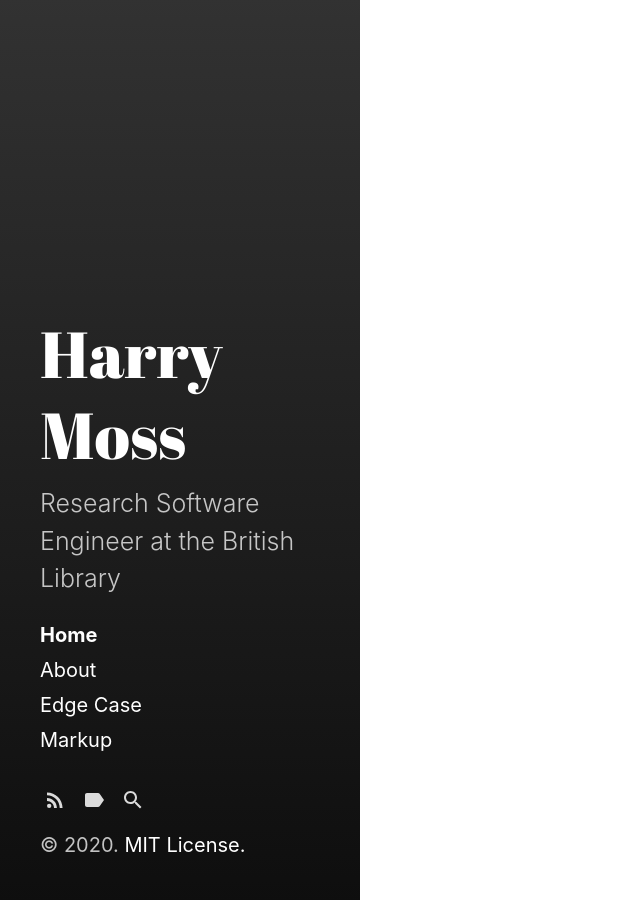
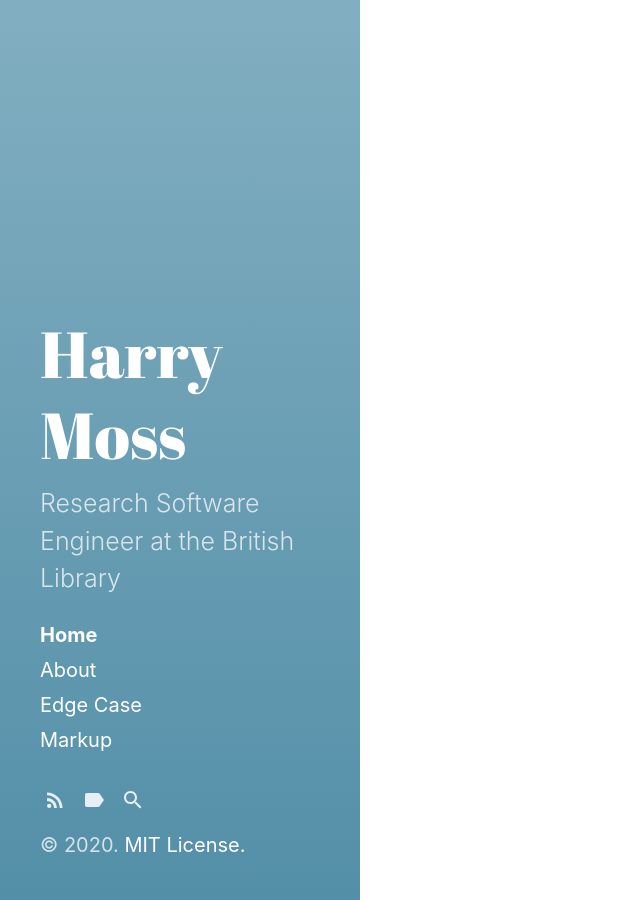
Before and after one commit to harryjmoss/harryjmoss.github.io, a Jekyll site: the page built from index.html, in a window 1280 px wide. Shown: the whole page, without its empty margins (0-640 px from the left). Built offline with Jekyll 4.4.1, drawn with Linux system fonts in a browser that asks for light colours; the list of posts is cut into pages by our own code.

Commit message:
Fixing sidebar colour

```diff
--- a/_layouts/default.html
+++ b/_layouts/default.html
@@ -3,7 +3,7 @@
 
   {% include head.html %}
 
-  <body class="{{ page.layout }}{% if page.url == '/' %} home{% endif %} theme-base-0d">
+  <body class="{{ page.layout }}{% if page.url == '/' %} home{% endif %}">
     {% include sidebar.html %}
 
     <main class="container">
--- a/assets/css/main.scss
+++ b/assets/css/main.scss
@@ -3,4 +3,5 @@
 # only main files contain this front matter, not partials.
 ---
 
+$sidebar-bg-color: #6a9fb5;
 @import "hydeout";
```
